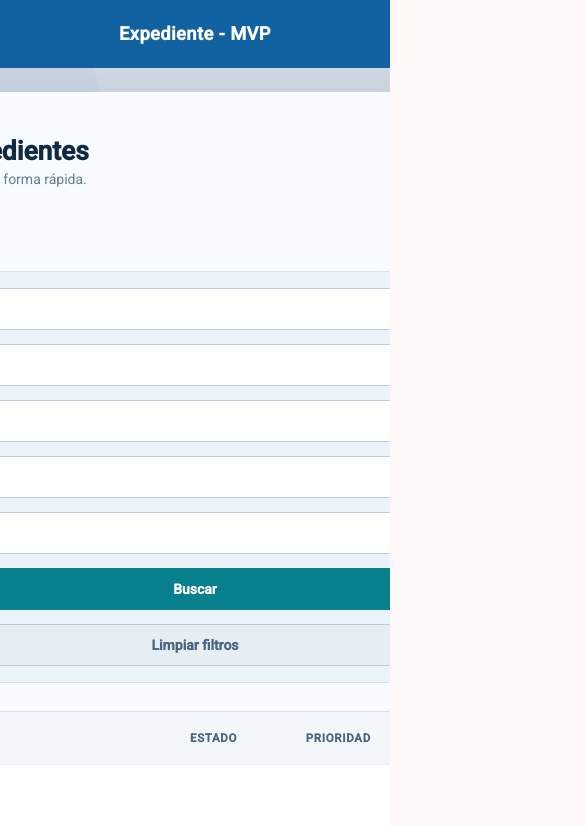
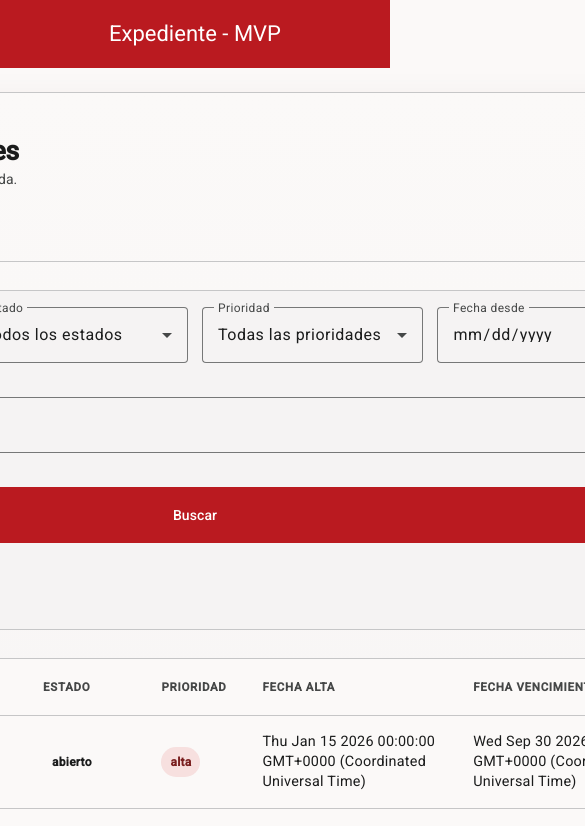
Before and after one commit to alex17alex17/CursoAngularTracasa, an Angular app: page /expedienteBusqueda in a window 390 px wide. Shown: the top 826 px of the page, 585 px wide, since content can reach past the window. Built offline with nearby package versions, Linux system fonts and the light colour scheme.

Commit message:
Add Angular Material theming and refactor styles across components; implement responsive design and improve UI consistency

```diff
--- /dev/null
+++ b/_theme-colors.scss
@@ -0,0 +1,137 @@
+// This file was generated by running 'ng generate @angular/material:theme-color'.
+// Proceed with caution if making changes to this file.
+
+@use 'sass:map';
+@use '@angular/material' as mat;
+
+// Note: Color palettes are generated from primary: #D32F2F, secondary: #E53935, tertiary: #B71C1C, neutral: #424242, neutral variant: #F5F5F5, error: #C62828
+$_palettes: (
+  primary: (
+    0: #000000,
+    10: #410003,
+    20: #680008,
+    25: #7d000c,
+    30: #930010,
+    35: #a80616,
+    40: #ba1a20,
+    50: #dd3735,
+    60: #ff544e,
+    70: #ff8980,
+    80: #ffb3ac,
+    90: #ffdad6,
+    95: #ffedeb,
+    98: #fff8f7,
+    99: #fffbff,
+    100: #ffffff,
+  ),
+  secondary: (
+    0: #000000,
+    10: #410002,
+    20: #690006,
+    25: #7d0009,
+    30: #93000d,
+    35: #a90111,
+    40: #bb171c,
+    50: #df3531,
+    60: #ff544c,
+    70: #ff897e,
+    80: #ffb4ac,
+    90: #ffdad6,
+    95: #ffedea,
+    98: #fff8f7,
+    99: #fffbff,
+    100: #ffffff,
+  ),
+  tertiary: (
+    0: #000000,
+    10: #410002,
+    20: #690005,
+    25: #7e0008,
+    30: #93000b,
+    35: #a70c12,
+    40: #b91d1d,
+    50: #dc3932,
+    60: #ff544a,
+    70: #ff897d,
+    80: #ffb4ab,
+    90: #ffdad6,
+    95: #ffedea,
+    98: #fff8f7,
+    99: #fffbff,
+    100: #ffffff,
+  ),
+  neutral: (
+    0: #000000,
+    10: #1b1c1c,
+    20: #303030,
+    25: #3b3b3b,
+    30: #474747,
+    35: #525252,
+    40: #5f5e5e,
+    50: #777777,
+    60: #919090,
+    70: #acabab,
+    80: #c8c6c6,
+    90: #e4e2e1,
+    95: #f2f0f0,
+    98: #fbf9f8,
+    99: #fefcfb,
+    100: #ffffff,
+    4: #0e0e0e,
+    6: #131314,
+    12: #1f2020,
+    17: #2a2a2a,
+    22: #353535,
+    24: #393939,
+    87: #dcd9d9,
+    92: #eae8e7,
+    94: #f0eded,
+    96: #f5f3f3,
+  ),
+  neutral-variant: (
+    0: #000000,
+    10: #1a1c1c,
+    20: #2f3131,
+    25: #3a3c3c,
+    30: #454747,
+    35: #515353,
+    40: #5d5f5f,
+    50: #767777,
+    60: #909191,
+    70: #aaabab,
+    80: #c6c6c7,
+    90: #e2e2e2,
+    95: #f1f1f1,
+    98: #f9f9f9,
+    99: #fcfcfc,
+    100: #ffffff,
+  ),
+  error: (
+    0: #000000,
+    10: #410003,
+    20: #690007,
+    25: #7d000a,
+    30: #93000e,
+    35: #a70b16,
+    40: #b91d20,
+    50: #dc3935,
+    60: #ff544d,
+    70: #ff897f,
+    80: #ffb4ac,
+    90: #ffdad6,
+    95: #ffedea,
+    98: #fff8f7,
+    99: #fffbff,
+    100: #ffffff,
+  ),
+);
+
+$_rest: (
+  secondary: map.get($_palettes, secondary),
+  neutral: map.get($_palettes, neutral),
+  neutral-variant: map.get($_palettes, neutral-variant),
+  error: map.get($_palettes, error),
+);
+
+$primary-palette: map.merge(map.get($_palettes, primary), $_rest);
+$tertiary-palette: map.merge(map.get($_palettes, tertiary), $_rest);
--- a/src/app/app.css
+++ b/src/app/app.css
@@ -4,12 +4,10 @@
   width: 100%;
   min-height: 100vh;
 
-  overflow: hidden;
-
   display: flex;
   flex-direction: column;
 
-  background: #c7d3df;
+  background: var(--mat-sys-surface);
 }
 
 /* Contenido central */
@@ -31,80 +29,4 @@ app-footer {
   z-index: 10;
 }
 
-/* =========================
-   FIGURAS
-   ========================= */
-
-.shape {
-  position: absolute;
-
-  border-radius: 50%;
-
-  background: rgba(255, 255, 255, 0.12);
-
-  pointer-events: none;
-
-  z-index: 0;
-}
-
-.shape-1 {
-  width: 450px;
-  height: 450px;
-
-  top: -200px;
-  right: -150px;
-}
-
-.shape-2 {
-  width: 300px;
-  height: 300px;
-
-  bottom: -130px;
-  left: -100px;
-
-  background: rgba(255, 255, 255, 0.08);
-}
-
-.shape-3 {
-  width: 180px;
-  height: 180px;
-
-  top: 20%;
-  left: 8%;
-
-  background: rgba(255, 255, 255, 0.07);
-}
-
-/* =========================
-   LÍNEAS
-   ========================= */
-
-.line {
-  position: absolute;
-
-  width: 700px;
-  height: 700px;
-
-  border: 1px solid rgba(255, 255, 255, 0.15);
-
-  border-radius: 50%;
-
-  pointer-events: none;
-
-  z-index: 0;
-}
-
-.line-1 {
-  top: -350px;
-  left: -200px;
-}
-
-.line-2 {
-  bottom: -450px;
-  right: -200px;
-
-  width: 800px;
-  height: 800px;
-
-  border-color: rgba(255, 255, 255, 0.12);
-}
+/* Se mantiene un fondo limpio, sin texturas ni ilustraciones */
--- a/src/app/core/layout/footer/footer.html
+++ b/src/app/core/layout/footer/footer.html
@@ -1,3 +1,3 @@
-<footer class="site-footer">
-	<p>© 2026 Expedientes - Todos los derechos reservados</p>
-</footer>
+<mat-toolbar color="primary" class="site-footer">
+  <span>© 2026 Expedientes - Todos los derechos reservados</span>
+</mat-toolbar>
--- a/src/app/core/layout/footer/footer.ts
+++ b/src/app/core/layout/footer/footer.ts
@@ -1,8 +1,9 @@
 import { Component } from '@angular/core';
+import { MatToolbarModule } from '@angular/material/toolbar';
 
 @Component({
   selector: 'app-footer',
-  imports: [],
+  imports: [MatToolbarModule],
   templateUrl: './footer.html',
   styleUrl: './footer.css',
 })
--- a/src/app/core/layout/header/header.css
+++ b/src/app/core/layout/header/header.css
@@ -1,23 +1,11 @@
-:host {
-	display: block;
-	width: 100%;
-}
-
-.site-header {
+.header-toolbar {
   display: flex;
   align-items: center;
   justify-content: center;
   width: 100%;
   min-height: 68px;
   padding: 0 24px;
-	color: #fff;
-	background: #1261a0;
   box-sizing: border-box;
+  background: var(--mat-sys-primary);
+  color: var(--mat-sys-on-primary);
 }
-
-.site-header p {
-	margin: 0;
-	font-size: 1.15rem;
-	font-weight: 700;
-	letter-spacing: 0.02em;
-}
--- a/src/app/core/layout/header/header.html
+++ b/src/app/core/layout/header/header.html
@@ -1,3 +1,4 @@
-<header class="site-header">
-	<p>Expediente - MVP</p>
-</header>
+<mat-toolbar color="primary" class="header-toolbar">
+  <span>Expediente - MVP</span>
+  <span class="example-spacer"></span>
+</mat-toolbar>
--- a/src/app/core/layout/header/header.ts
+++ b/src/app/core/layout/header/header.ts
@@ -1,8 +1,9 @@
 import { Component } from '@angular/core';
+import { MatToolbarModule } from '@angular/material/toolbar';
 
 @Component({
   selector: 'app-header',
-  imports: [],
+  imports: [MatToolbarModule],
   templateUrl: './header.html',
   styleUrl: './header.css',
 })
--- a/src/app/features/Expedientes/Components/busqueda-expedientes/busqueda-expedientes.css
+++ b/src/app/features/Expedientes/Components/busqueda-expedientes/busqueda-expedientes.css
@@ -1,16 +1,40 @@
 :host {
   display: block;
-  width: min(1180px, calc(100% - 40px));
+  width: min(1280px, calc(100% - 20px));
   margin: 42px auto;
-  color: #172b4d;
+  color: var(--mat-sys-on-surface);
+}
+
+table {
+  width: 100%;
+}
+
+tr.expediente-row {
+  cursor: pointer;
+}
+
+tr.expediente-row:not(.expanded-row):hover {
+  background: var(--mat-sys-surface-container-high);
+}
+
+tr.expediente-row:not(.expanded-row):active {
+  background: var(--mat-sys-surface-container);
+}
+
+.expanded-row {
+  background: var(--mat-sys-secondary-container);
 }
 
 .search-page {
   padding: 32px;
-  background: #f8fbff;
-  border: 1px solid rgba(255, 255, 255, 0.7);
-  border-radius: 12px;
-  box-shadow: 0 22px 45px rgba(31, 67, 114, 0.2);
+  background: linear-gradient(
+    180deg,
+    var(--mat-sys-surface) 0%,
+    var(--mat-sys-surface-container-low) 100%
+  );
+  border: 1px solid var(--mat-sys-outline-variant);
+  border-radius: 16px;
+  box-shadow: 0 18px 40px rgba(109, 0, 0, 0.12);
 }
 
 .page-heading {
@@ -19,11 +43,13 @@
   align-items: end;
   gap: 24px;
   margin-bottom: 28px;
+  padding-bottom: 18px;
+  border-bottom: 1px solid var(--mat-sys-outline-variant);
 }
 
 .eyebrow {
   margin: 0 0 8px;
-  color: #087f8c;
+  color: var(--mat-sys-primary);
   font-size: 0.75rem;
   font-weight: 800;
   letter-spacing: 0.1em;
@@ -32,20 +58,20 @@
 
 h1 {
   margin: 0;
-  color: #102a43;
+  color: var(--mat-sys-on-surface);
   font-size: clamp(1.65rem, 3vw, 2.35rem);
   letter-spacing: 0;
 }
 
 .intro {
   margin: 8px 0 0;
-  color: #627d98;
+  color: var(--mat-sys-on-surface-variant);
 }
 
 .result-count {
   padding: 8px 12px;
-  color: #087f8c;
-  background: #dff5f3;
+  color: var(--mat-sys-on-primary);
+  background: var(--mat-sys-primary);
   border-radius: 999px;
   font-size: 0.85rem;
   font-weight: 700;
@@ -53,108 +79,47 @@ h1 {
 }
 
 .filters {
-  display: grid;
-  grid-template-columns: minmax(190px, 1.6fr) repeat(2, minmax(145px, 1fr)) repeat(
-      2,
-      minmax(145px, 1fr)
-    ) auto;
+  display: flex;
+  flex-wrap: wrap;
   gap: 14px;
-  align-items: end;
+  align-items: flex-end;
   padding: 20px;
-  background: #eaf3fa;
-  border: 1px solid #d5e5f0;
-  border-radius: 8px;
+  background: var(--mat-sys-surface-container-low);
+  border: 1px solid var(--mat-sys-outline-variant);
+  border-radius: 12px;
 }
 
-.field {
-  display: grid;
-  gap: 7px;
-  min-width: 0;
-}
-
-.field span {
-  color: #486581;
-  font-size: 0.75rem;
-  font-weight: 700;
-}
-
-input,
-select {
-  width: 100%;
-  min-width: 0;
-  height: 42px;
-  padding: 0 12px;
-  color: #243b53;
-  background: #fff;
-  border: 1px solid #bcccdc;
-  border-radius: 6px;
-  font: inherit;
-  box-sizing: border-box;
-}
-
-input:focus,
-select:focus {
-  outline: 3px solid rgba(8, 127, 140, 0.18);
-  border-color: #087f8c;
+mat-form-field {
+  flex: 1 1 180px;
+  min-width: 150px;
 }
 
 .search-button,
 .clear-button {
-  display: inline-flex;
-  align-items: center;
-  justify-content: center;
-  gap: 8px;
-  height: 42px;
-  padding: 0 18px;
-  color: #fff;
-  background: #087f8c;
-  border: 0;
-  border-radius: 6px;
-  font: inherit;
-  font-weight: 700;
-  cursor: pointer;
-  transition:
-    background 160ms ease,
-    transform 160ms ease;
+  height: 56px;
+  min-width: 140px;
+  flex: 0 0 auto;
 }
 
 .search-button {
-  color: #fff;
-  background: #087f8c;
+  align-self: stretch;
 }
 
 .clear-button {
-  color: #486581;
-  background: #e6edf3;
-  border: 1px solid #bcccdc;
-}
-
-.search-button:hover {
-  background: #056873;
-  transform: translateY(-1px);
-}
-
-.clear-button:hover {
-  background: #d9e2ec;
-  transform: translateY(-1px);
-}
-
-.search-button span {
-  font-size: 1.35rem;
-  line-height: 0;
+  align-self: stretch;
 }
 
 .table-wrapper {
   margin-top: 28px;
   overflow-x: auto;
-  border: 1px solid #d9e2ec;
-  border-radius: 8px;
-  background: #fff;
+  border: 1px solid var(--mat-sys-outline-variant);
+  border-radius: 12px;
+  background: var(--mat-sys-surface);
 }
 
 table {
   width: 100%;
-  min-width: 820px;
+  min-width: 980px;
   border-collapse: collapse;
   text-align: left;
 }
@@ -170,13 +135,13 @@ caption {
 th,
 td {
   padding: 16px 18px;
-  border-bottom: 1px solid #e6edf3;
+  border-bottom: 1px solid var(--mat-sys-outline-variant);
   vertical-align: middle;
 }
 
 th {
-  color: #486581;
-  background: #f3f7fa;
+  color: var(--mat-sys-on-surface-variant);
+  background: var(--mat-sys-surface-container-low);
   font-size: 0.72rem;
   font-weight: 800;
   letter-spacing: 0.06em;
@@ -185,7 +150,7 @@ th {
 }
 
 td {
-  color: #52606d;
+  color: var(--mat-sys-on-surface);
   font-size: 0.9rem;
 }
 
@@ -194,18 +159,18 @@ tbody tr:last-child td {
 }
 
 tbody tr:hover {
-  background: #f8fbff;
+  background: var(--mat-sys-surface-container-low);
 }
 
 .file-number {
-  color: #087f8c;
+  color: var(--mat-sys-primary);
   font-weight: 800;
   white-space: nowrap;
 }
 
 .title-cell {
   min-width: 220px;
-  color: #243b53;
+  color: var(--mat-sys-on-surface);
   font-weight: 600;
 }
 
@@ -221,33 +186,33 @@ tbody tr:hover {
 
 .status-en-trámite,
 .status-en-revisión {
-  color: #8a5a00;
-  background: #fff3cd;
+  color: #7a4300;
+  background: rgba(255, 193, 7, 0.16);
 }
 
 .status-pendiente {
-  color: #385898;
-  background: #e6efff;
+  color: var(--mat-sys-on-primary-container);
+  background: var(--mat-sys-primary-container);
 }
 
 .status-finalizado {
-  color: #166534;
-  background: #dcfce7;
+  color: #1f5a32;
+  background: rgba(76, 175, 80, 0.14);
 }
 
 .priority-alta {
-  color: #a33a2b;
-  background: #ffe4df;
+  color: #7a1f1f;
+  background: rgba(211, 47, 47, 0.12);
 }
 
 .priority-media {
-  color: #8a5a00;
-  background: #fff3cd;
+  color: #7a4300;
+  background: rgba(255, 193, 7, 0.16);
 }
 
 .priority-baja {
-  color: #486581;
-  background: #e6edf3;
+  color: var(--mat-sys-on-secondary-container);
+  background: var(--mat-sys-secondary-container);
 }
 
 @media (max-width: 1050px) {
--- a/src/app/features/Expedientes/Components/busqueda-expedientes/busqueda-expedientes.html
+++ b/src/app/features/Expedientes/Components/busqueda-expedientes/busqueda-expedientes.html
@@ -9,77 +9,115 @@
   </div>
 
   <form class="filters" (submit)="buscarExpedientes()">
+    <mat-form-field appearance="outline">
+      <mat-label>Buscar</mat-label>
       <input
+        matInput
         type="search"
         name="texto"
         [(ngModel)]="filtros.texto"
         placeholder="Buscar por palabra clave"
       />
+    </mat-form-field>
 
-    <select name="estado" [(ngModel)]="filtros.estado">
-      <option value="">Todos los estados</option>
-      <option value="abierto">Abierto</option>
-      <option value="en_proceso">En proceso</option>
-      <option value="cerrado">Cerrado</option>
-    </select>
+    <mat-form-field appearance="outline">
+      <mat-label>Estado</mat-label>
+      <mat-select name="estado" [(ngModel)]="filtros.estado">
+        <mat-option value="">Todos los estados</mat-option>
+        <mat-option value="abierto">Abierto</mat-option>
+        <mat-option value="en_proceso">En proceso</mat-option>
+        <mat-option value="cerrado">Cerrado</mat-option>
+      </mat-select>
+    </mat-form-field>
 
-    <select name="prioridad" [(ngModel)]="filtros.prioridad">
-      <option value="">Todas las prioridades</option>
-      <option value="alta">Alta</option>
-      <option value="media">Media</option>
-      <option value="baja">Baja</option>
-    </select>
+    <mat-form-field appearance="outline">
+      <mat-label>Prioridad</mat-label>
+      <mat-select name="prioridad" [(ngModel)]="filtros.prioridad">
+        <mat-option value="">Todas las prioridades</mat-option>
+        <mat-option value="alta">Alta</mat-option>
+        <mat-option value="media">Media</mat-option>
+        <mat-option value="baja">Baja</mat-option>
+      </mat-select>
+    </mat-form-field>
 
-    <input type="date" name="fechaDesde" [(ngModel)]="filtros.fechaDesde" />
+    <mat-form-field appearance="outline">
+      <mat-label>Fecha desde</mat-label>
+      <input matInput type="date" name="fechaDesde" [(ngModel)]="filtros.fechaDesde" />
+    </mat-form-field>
 
-    <input type="date" name="fechaHasta" [(ngModel)]="filtros.fechaHasta" />
+    <mat-form-field appearance="outline">
+      <mat-label>Fecha hasta</mat-label>
+      <input matInput type="date" name="fechaHasta" [(ngModel)]="filtros.fechaHasta" />
+    </mat-form-field>
 
-    <button class="search-button" type="submit">Buscar</button>
-    <button class="clear-button" type="button" (click)="limpiarFiltros()">Limpiar filtros</button>
+    <button mat-flat-button color="primary" class="search-button" type="submit">Buscar</button>
+    <button
+      mat-stroked-button
+      color="primary"
+      class="clear-button"
+      type="button"
+      (click)="limpiarFiltros()"
+    >
+      Limpiar filtros
+    </button>
   </form>
 
   <div class="table-wrapper">
-    <table>
-      <caption>
-        Listado de expedientes
-      </caption>
-      <thead>
-        <tr>
-          <th scope="col">Nº Expediente</th>
-          <th scope="col">Título</th>
-          <th scope="col">Estado</th>
-          <th scope="col">Prioridad</th>
-          <th scope="col">Fecha alta</th>
-          <th scope="col">Fecha baja</th>
-        </tr>
-      </thead>
-      <tbody>
-        @for (expediente of expedientesTabla() ?? []; track expediente.numero) {
-          <tr
-            (click)="expedienteSeleccionado.emit(expediente)"
-            (keydown.enter)="expedienteSeleccionado.emit(expediente)"
-            tabindex="0"
+    <table
+      mat-table
+      [dataSource]="expedientesTabla() ?? []"
+      class="mat-elevation-z2 expediente-table"
     >
-            <td class="file-number">{{ expediente.numero }}</td>
-            <td class="title-cell">{{ expediente.titulo }}</td>
-            <td>
+      <ng-container matColumnDef="numero">
+        <th mat-header-cell *matHeaderCellDef>Nº Expediente</th>
+        <td mat-cell *matCellDef="let expediente">{{ expediente.numero }}</td>
+      </ng-container>
+
+      <ng-container matColumnDef="titulo">
+        <th mat-header-cell *matHeaderCellDef>Título</th>
+        <td mat-cell *matCellDef="let expediente">{{ expediente.titulo }}</td>
+      </ng-container>
+
+      <ng-container matColumnDef="estado">
+        <th mat-header-cell *matHeaderCellDef>Estado</th>
+        <td mat-cell *matCellDef="let expediente">
           <span
             class="status"
             [class]="'status-' + expediente.estado.toLowerCase().replace(' ', '-')"
-                >{{ expediente.estado }}</span
           >
+            {{ expediente.estado }}
+          </span>
         </td>
-            <td>
-              <span class="priority" [class]="'priority-' + expediente.prioridad.toLowerCase()">{{
-                expediente.prioridad
-              }}</span>
+      </ng-container>
+
+      <ng-container matColumnDef="prioridad">
+        <th mat-header-cell *matHeaderCellDef>Prioridad</th>
+        <td mat-cell *matCellDef="let expediente">
+          <span class="priority" [class]="'priority-' + expediente.prioridad.toLowerCase()">
+            {{ expediente.prioridad }}
+          </span>
         </td>
-            <td>{{ expediente.fechaAlta }}</td>
-            <td>{{ expediente.fechaVencimiento }}</td>
-          </tr>
-        }
-      </tbody>
+      </ng-container>
+
+      <ng-container matColumnDef="fechaAlta">
+        <th mat-header-cell *matHeaderCellDef>Fecha alta</th>
+        <td mat-cell *matCellDef="let expediente">{{ expediente.fechaAlta }}</td>
+      </ng-container>
+
+      <ng-container matColumnDef="fechaVencimiento">
+        <th mat-header-cell *matHeaderCellDef>Fecha vencimiento</th>
+        <td mat-cell *matCellDef="let expediente">{{ expediente.fechaVencimiento }}</td>
+      </ng-container>
+
+      <tr mat-header-row *matHeaderRowDef="displayedColumns"></tr>
+      <tr
+        mat-row
+        *matRowDef="let expediente; columns: displayedColumns"
+        class="expediente-row"
+        (click)="expedienteSeleccionado.emit(expediente)"
+      ></tr>
     </table>
+
     <app-busqueda-expedientes-paginacion
       [numeroPagina]="numeroPagina()"
       [totalPaginas]="totalPaginas()"
--- a/src/app/features/Expedientes/Components/busqueda-expedientes/busqueda-expedientes.ts
+++ b/src/app/features/Expedientes/Components/busqueda-expedientes/busqueda-expedientes.ts
@@ -1,12 +1,25 @@
 import { Component, input, output } from '@angular/core';
 import { FormsModule } from '@angular/forms';
+import { MatButtonModule } from '@angular/material/button';
+import { MatFormFieldModule } from '@angular/material/form-field';
+import { MatInputModule } from '@angular/material/input';
+import { MatSelectModule } from '@angular/material/select';
+import { MatTableModule } from '@angular/material/table';
 import { FiltrosBusqueda } from '../../models/expediente-busqueda';
 import { Expediente } from '../../models/expediente-interface';
 import { BusquedaExpedientesPaginacion } from '../busqueda-expedientes-paginacion/busqueda-expedientes-paginacion';
 
 @Component({
   selector: 'app-busqueda-expedientes',
-  imports: [FormsModule, BusquedaExpedientesPaginacion],
+  imports: [
+    FormsModule,
+    MatTableModule,
+    MatButtonModule,
+    MatFormFieldModule,
+    MatInputModule,
+    MatSelectModule,
+    BusquedaExpedientesPaginacion,
+  ],
   templateUrl: './busqueda-expedientes.html',
   styleUrl: './busqueda-expedientes.css',
 })
@@ -17,6 +30,14 @@ export class BusquedaExpedientes {
   filtroTabla = output<FiltrosBusqueda>();
   cambioPagina = output<number>();
   expedienteSeleccionado = output<Expediente>();
+  readonly displayedColumns = [
+    'numero',
+    'titulo',
+    'estado',
+    'prioridad',
+    'fechaAlta',
+    'fechaVencimiento',
+  ];
 
   filtros: FiltrosBusqueda = {
     texto: '',
--- a/src/material-theme.scss
+++ b/src/material-theme.scss
@@ -4,14 +4,15 @@
 // Learn more about theming and how to use it for your application's
 // custom components at https://material.angular.dev/guide/theming
 @use '@angular/material' as mat;
+@use '../_theme-colors' as mat-core;
 
 html {
   height: 100%;
   @include mat.theme(
     (
       color: (
-        primary: mat.$rose-palette,
-        tertiary: mat.$red-palette,
+        primary: mat-core.$primary-palette,
+        tertiary: mat-core.$tertiary-palette,
       ),
       typography: Roboto,
       density: 0,
```
Also changed, not shown: src/app/core/layout/footer/footer.css (+6 -5 lines). Lines whose indentation alone changed are shown as unchanged.
